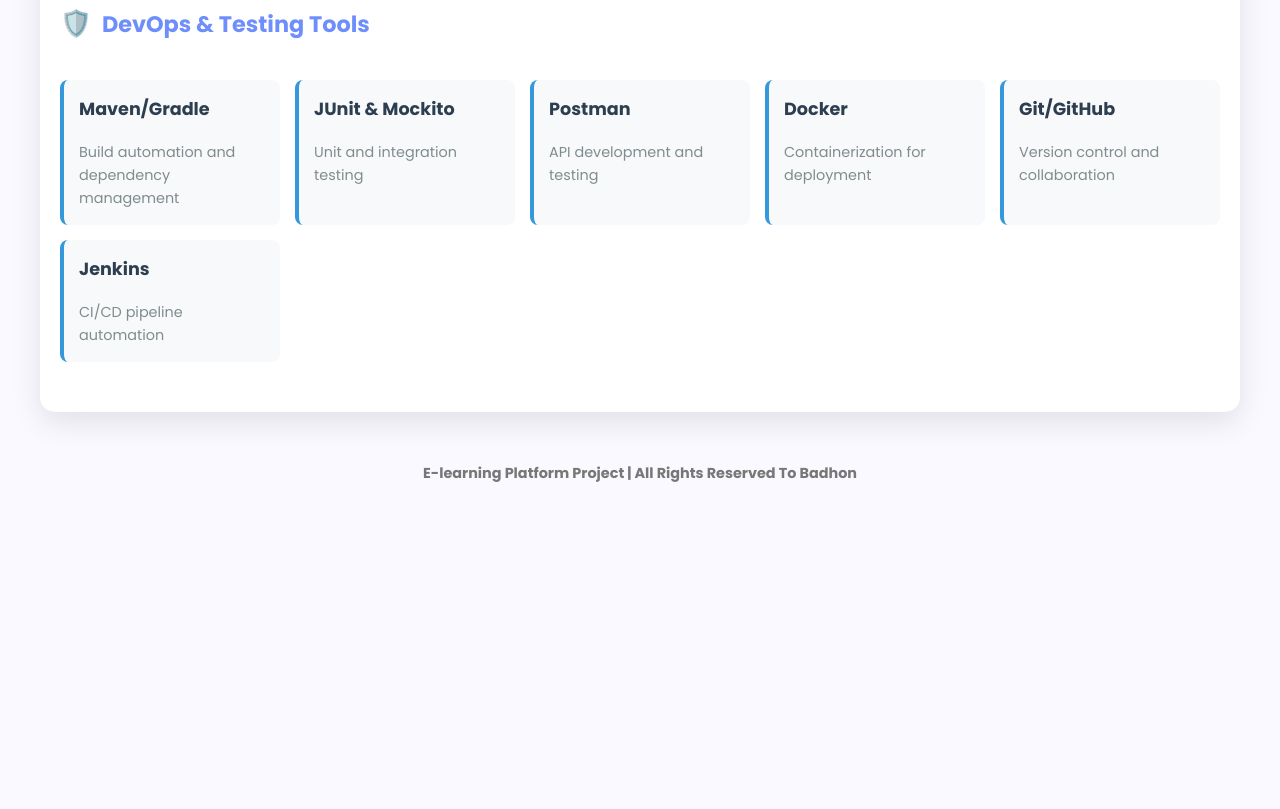
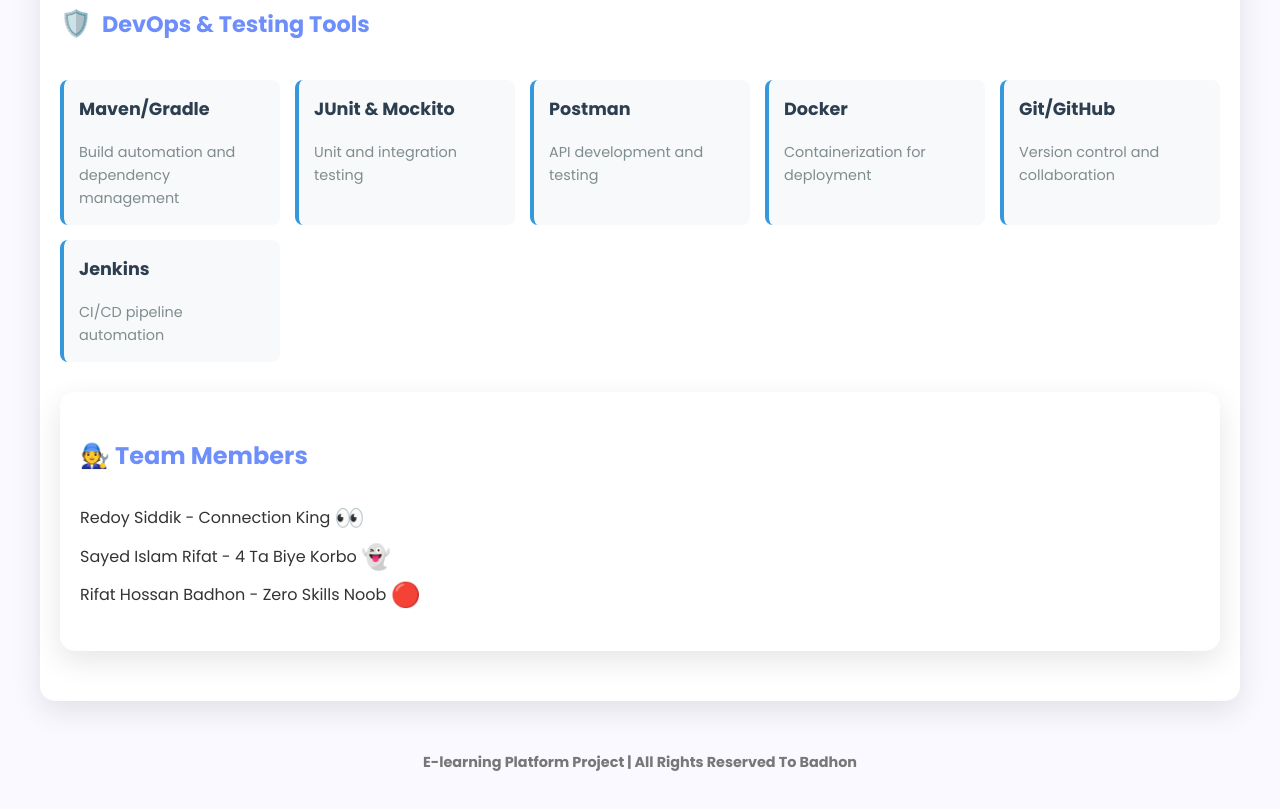
Before and after one commit to RifatHossanBadhon/OOP-Project_Idea, a plain HTML site: page index.html in a window 1280 px wide. Shown: the part 4180-4989 px from the top of the page. Before the commit the page ends 4704 px from the top, so only its background shows below. Drawn offline with Linux system fonts and the light colour scheme.

Commit message:
Update index.html

```diff
--- a/index.html
+++ b/index.html
@@ -531,6 +531,14 @@
             </div>
         </div>
         </section>
+        <section class="container">
+                <h3 class="icon">🧑‍🔧 Team Members</h3>
+                <p class="simple-bold">
+                    Redoy Siddik - Connection King <span class="icon">👀</span><br>
+                    Sayed Islam Rifat - 4 Ta Biye Korbo <span class="icon">👻</span><br>
+                    Rifat Hossan Badhon - Zero Skills Noob <span class="icon">🔴</span>
+                </p>
+        </section>
 
     </div>
 
```
